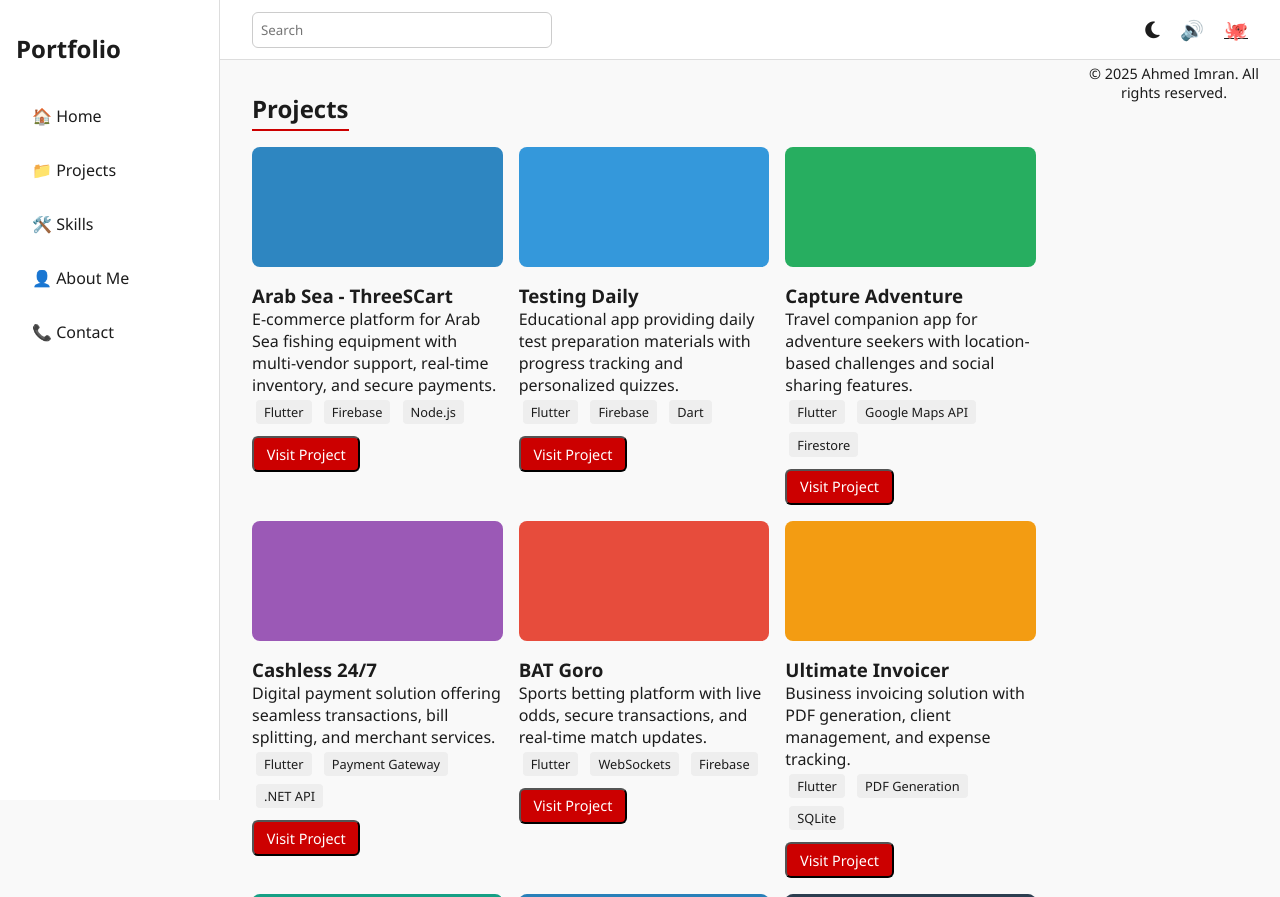
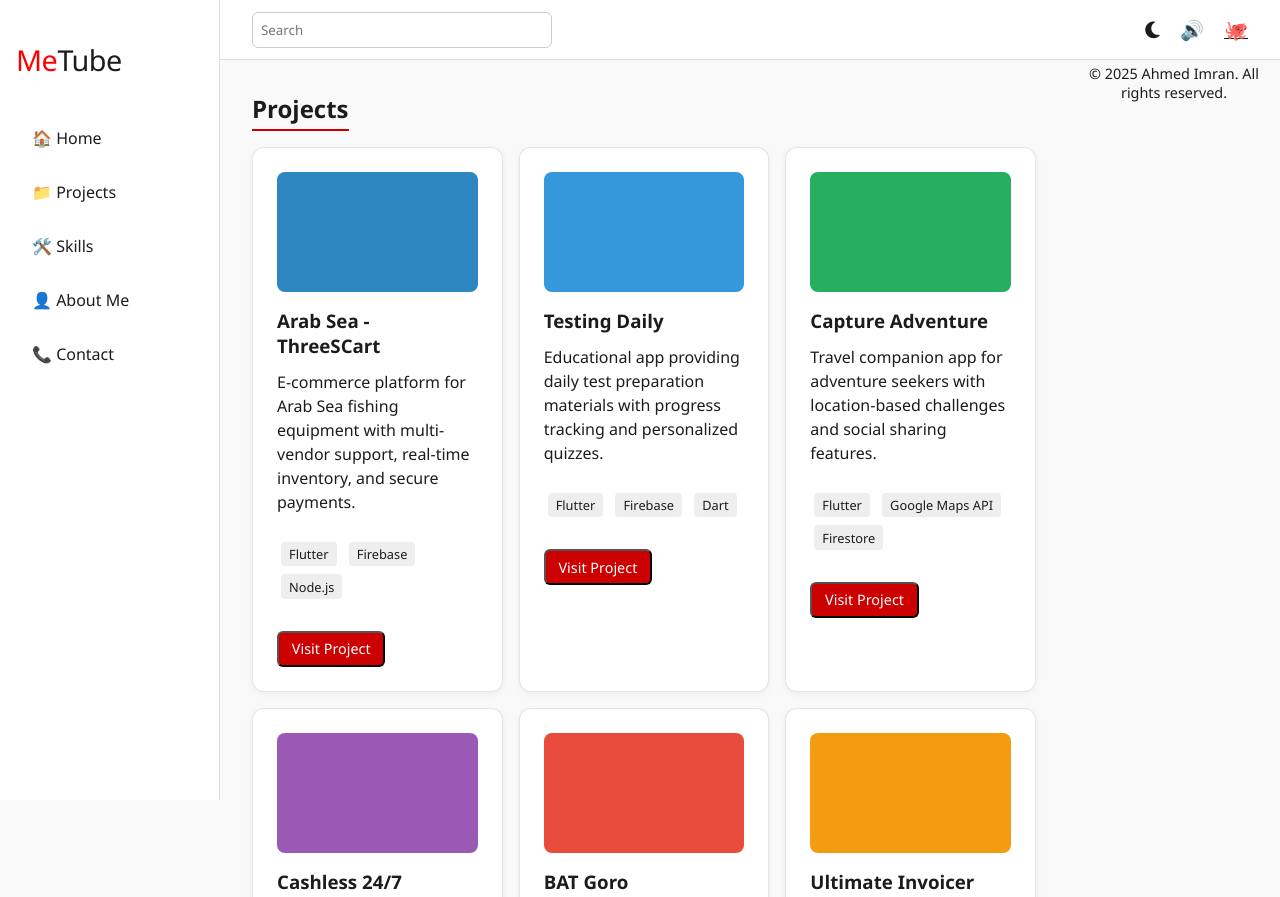
Before and after one commit to Zdev147/zdev147.github.io, a plain HTML site: page index.html in a window 1280 px wide. Shown: the top 897 px of the page. Drawn offline with Linux system fonts and the light colour scheme.

Commit message:
update portfolio icon

```diff
--- a/index.html
+++ b/index.html
@@ -4,13 +4,19 @@
   <meta charset="UTF-8" />
   <meta name="viewport" content="width=device-width, initial-scale=1.0" />
   <title>Ahmed Imran Portfolio</title>
+  <link rel="icon" type="image/x-icon" href="/images/favicon.jpg">
   <link rel="stylesheet" href="style.css" />
   <link rel="stylesheet" href="https://cdnjs.cloudflare.com/ajax/libs/font-awesome/6.4.0/css/all.min.css">
   <script defer src="script.js"></script>
 </head>
 <body>
   <div class="sidebar">
-    <div class="logo">Portfolio</div>
+    <div class="logo">
+      <div class="metube-logo">
+        <span class="me">Me</span>
+        <span class="tube">Tube</span>
+      </div>
+    </div>
     <ul>
       <li><a href="#home">🏠 Home</a></li>
       <li><a href="#projects">📁 Projects</a></li>
--- a/style.css
+++ b/style.css
@@ -1,3 +1,5 @@
+@import url('https://fonts.googleapis.com/css2?family=Roboto:wght@500&display=swap');
+
 /* Reset & base styles */
 * {
     margin: 0;
@@ -26,6 +28,29 @@
     --text: #f1f1f1;
     --card-bg: #242424;
     --input-bg: #2c2c2c;
+  }
+
+  /* MeTube Logo */
+  .metube-logo {
+    display: flex;
+    align-items: center;
+    font-size: 1.8rem;
+    font-weight: 500;
+    font-family: 'Roboto', sans-serif;
+    letter-spacing: -0.5px;
+  }
+  .me {
+    color: #ff0000; /* YouTube red color */
+  }
+
+  .tube {
+    color: var(--text); /* Adapts to light/dark mode */
+  }
+
+  /* Adjust logo positioning */
+  .sidebar .logo {
+    margin-bottom: 2rem;
+    padding: 0.5rem 0;
   }
 
   /* Sidebar */
@@ -306,3 +331,57 @@
   .skills-grid span:nth-child(9)::before { background-image: url('https://cdn.worldvectorlogo.com/logos/javascript-1.svg'); }
   .skills-grid span:nth-child(10)::before { background-image: url('https://cdn.worldvectorlogo.com/logos/mysql-logo-pure.svg'); }
   .skills-grid span:nth-child(11)::before { background-image: url('https://cdn.worldvectorlogo.com/logos/mongodb-icon-1.svg'); }
+
+
+  /* Updated Card Styles */
+.card {
+    background: var(--card-bg);
+    padding: 1.5rem; /* Increased padding */
+    border-radius: 12px;
+    box-shadow: 0 2px 6px rgba(0, 0, 0, 0.05);
+    border: 1px solid rgba(0, 0, 0, 0.1); /* Subtle border */
+    transition: all 0.3s ease;
+    position: relative;
+    overflow: hidden;
+  }
+
+  /* Dark mode border adjustment */
+  body.dark .card {
+    border-color: rgba(255, 255, 255, 0.1);
+  }
+
+  /* Card content spacing */
+  .card h3 {
+    margin: 1rem 0 0.75rem 0;
+  }
+
+  .card p {
+    margin-bottom: 1.25rem;
+    line-height: 1.5;
+  }
+
+  /* Tags container */
+  .tags {
+    margin: 1rem 0;
+    padding: 0.25rem 0;
+  }
+
+  /* Button container */
+  .card-actions {
+    margin-top: 1.5rem;
+    padding-top: 0.5rem;
+  }
+
+  /* Enhanced hover effect */
+  .card:hover {
+    transform: translateY(-5px);
+    box-shadow: 0 10px 25px rgba(0, 0, 0, 0.1);
+    border-color: var(--accent);
+  }
+
+  /* Responsive adjustments */
+  @media (max-width: 768px) {
+    .card {
+      padding: 1.25rem;
+    }
+  }
```
Also changed, not shown: images/favicon.jpg (added).
